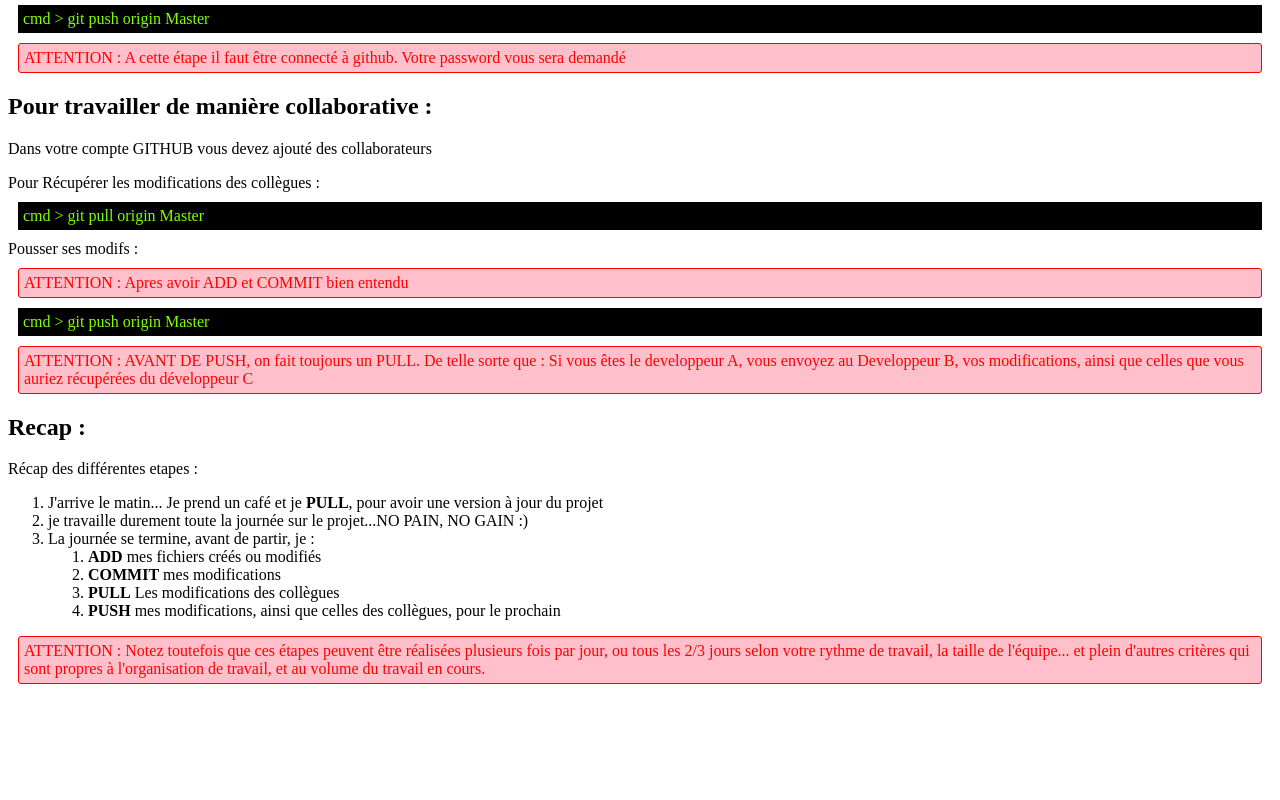
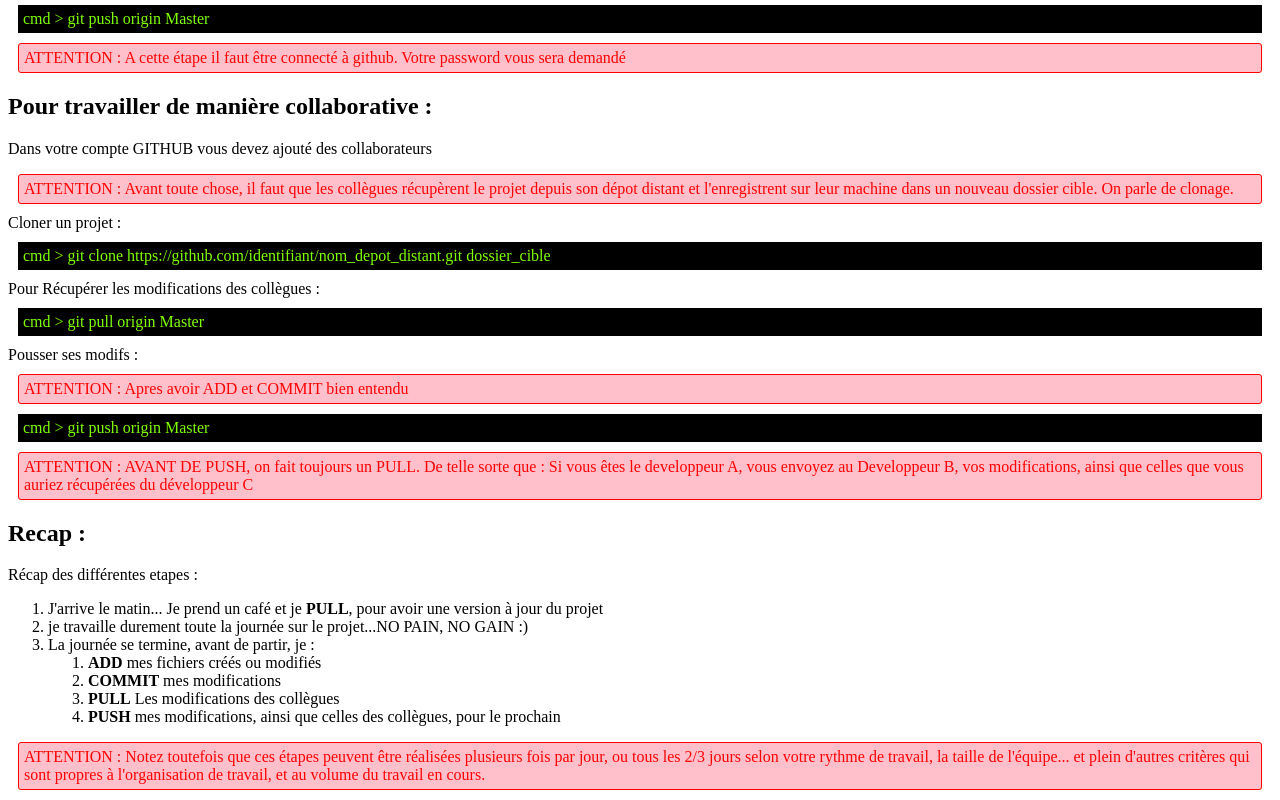
Before and after one commit to yakineEvogue/cours_git_devmob, a plain HTML site: page index.html in a window 1280 px wide. Shown: the part 2208-3008 px from the top of the page. Before the commit the page ends 2902 px from the top, so only its background shows below. Drawn offline with Linux system fonts and the light colour scheme.

Commit message:
J'avais oublié l'etpae de clonage... c'est ok now '

```diff
--- a/index.html
+++ b/index.html
@@ -95,6 +95,10 @@
     <h2>Pour travailler de manière collaborative :</h2>
     <p>Dans votre compte GITHUB vous devez ajouté des collaborateurs</p>
 
+    <div class="warning">Avant toute chose, il faut que les collègues récupèrent le projet depuis son dépot distant et l'enregistrent sur leur machine dans un nouveau dossier cible. On parle de clonage.</div>
+    Cloner un projet :
+    <div  class="cmd">git clone https://github.com/identifiant/nom_depot_distant.git dossier_cible</div>
+
     Pour Récupérer les modifications des collègues :
     <div class="cmd">git pull origin Master</div>
 
```
